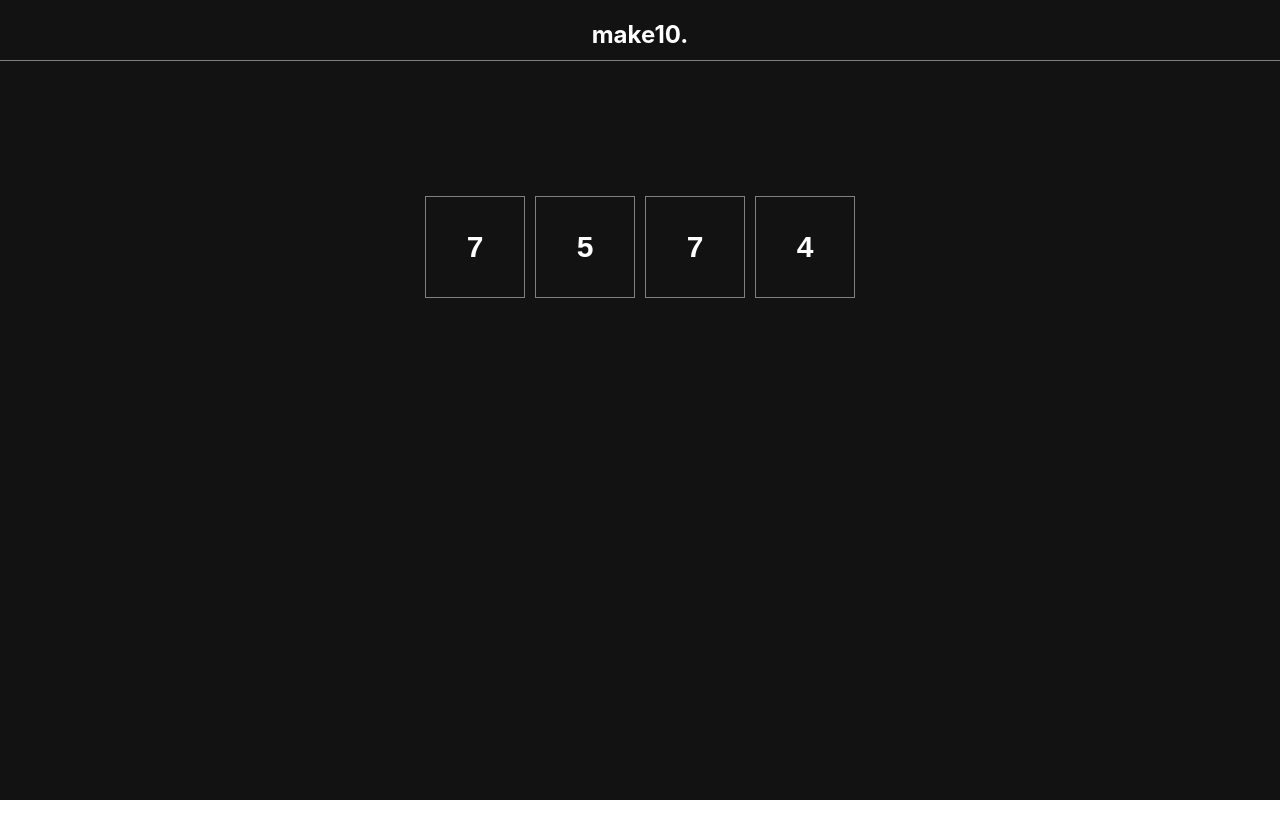
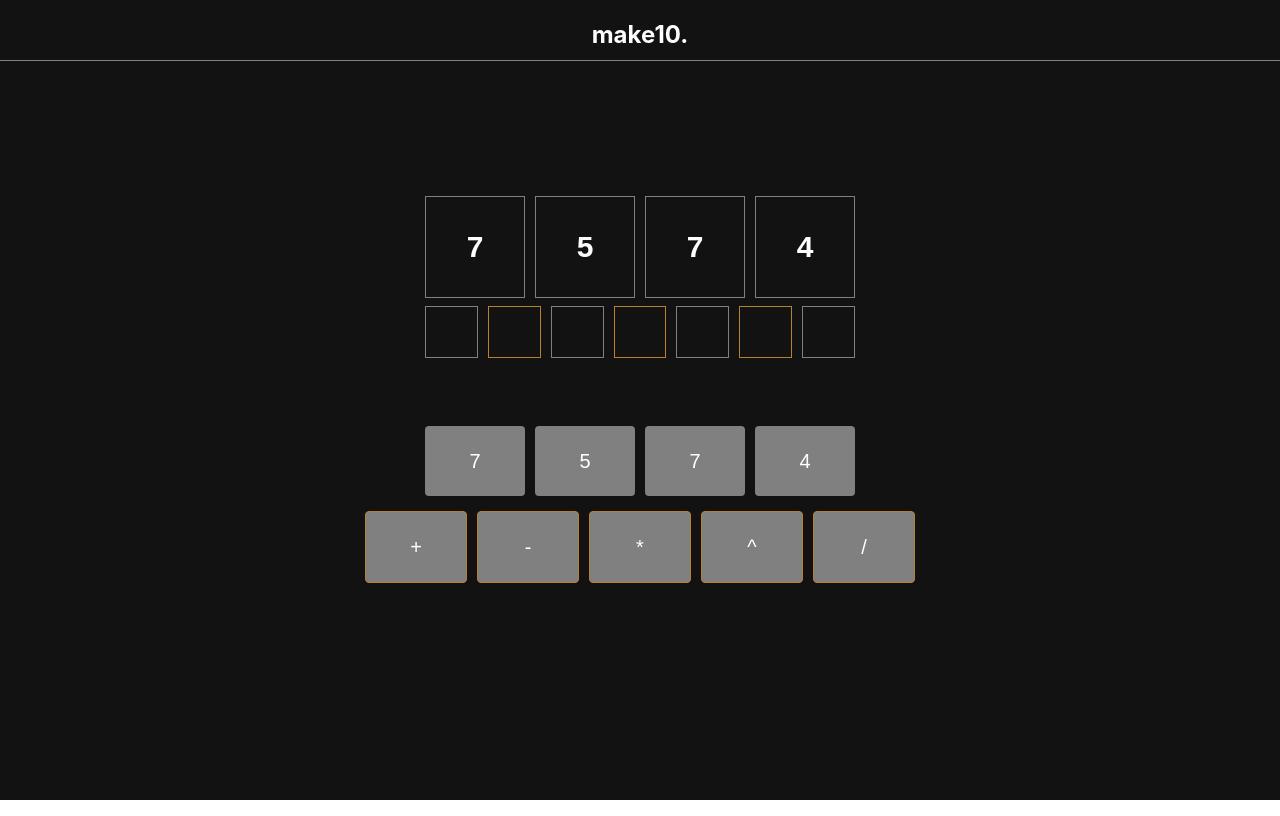
Before and after one commit to tc3149/make10, a React (Create React App) app: page / in a window 1280 px wide. Built offline with nearby package versions, Linux system fonts and the light colour scheme.

Commit message:
Added a keyboard

```diff
--- a/src/App.css
+++ b/src/App.css
@@ -44,6 +44,14 @@ nav h1 {
   flex-direction: column;
 }
 
+.calcBoard {
+  width: 450px;
+  height: 60px;
+  border: 0px solid black;
+  display: flex;
+  flex-direction: column;
+}
+
 .row {
   flex: 33%;
   display: flex;
@@ -62,6 +70,10 @@ nav h1 {
   font-weight: bolder;
   color: white;
   font-family: Arial, Helvetica, sans-serif;
+}
+
+#red {
+  border: 1px solid rgb(181, 130, 41);
 }
 
 #correct {
@@ -106,7 +118,7 @@ nav h1 {
 }
 
 .key {
-  width: 50px;
+  width: 100px;
   height: 70px;
   margin: 5px;
   border-radius: 4px;
@@ -119,9 +131,10 @@ nav h1 {
   cursor: pointer;
 }
 
-#big {
-  width: 100px;
+#operator {
+  border: 1.5px solid rgb(181, 130, 41);
 }
+
 #disabled {
   background-color: #3a393c;
 }
--- a/src/App.js
+++ b/src/App.js
@@ -1,6 +1,8 @@
 import { createContext, useEffect, useState } from "react";
 import "./App.css";
 import Board from "./components/Board";
+import CalcBoard from "./components/CalcBoard";
+import Keyboard from "./components/Keyboard";
 
 export const AppContext = createContext();
 
@@ -12,9 +14,6 @@ function App() {
     Math.floor(Math.random() * 10),
   ]);
 
-  console.log(chosenNumbers);
-  console.log(chosenNumbers[0]);
-
   return (
     <div className="App">
       <nav>
@@ -23,6 +22,8 @@ function App() {
       <AppContext.Provider value={{ chosenNumbers }}>
         <div className="game">
           <Board />
+          <CalcBoard />
+          <Keyboard />
         </div>
       </AppContext.Provider>
     </div>
--- /dev/null
+++ b/src/components/CalcBoard.js
@@ -0,0 +1,21 @@
+import React, { useContext } from "react";
+import { AppContext } from "../App";
+import Letter from "./Letter";
+
+function CalcBoard() {
+  return (
+    <div className="calcBoard">
+      <div className="row">
+        <Letter val={""} />
+        <Letter val={""} id="red" />
+        <Letter val={""} />
+        <Letter val={""} id="red" />
+        <Letter val={""} />
+        <Letter val={""} id="red" />
+        <Letter val={""} />
+      </div>
+    </div>
+  );
+}
+
+export default CalcBoard;
--- /dev/null
+++ b/src/components/Key.js
@@ -0,0 +1,11 @@
+import React from "react";
+
+function Key({ keyVal, operator }) {
+  return (
+    <div className="key" id={operator ? "operator" : ""}>
+      {keyVal}
+    </div>
+  );
+}
+
+export default Key;
--- /dev/null
+++ b/src/components/Keyboard.js
@@ -0,0 +1,25 @@
+import React, { useCallback, useContext, useEffect } from "react";
+import { AppContext } from "../App";
+import Key from "./Key";
+
+function Keyboard() {
+  const keys = ["+", "-", "*", "^", "/"];
+  const { chosenNumbers } = useContext(AppContext);
+
+  return (
+    <div className="keyboard">
+      <div className="line1">
+        {chosenNumbers.map((key) => {
+          return <Key keyVal={key} />;
+        })}
+      </div>
+      <div className="line2">
+        {keys.map((key) => {
+          return <Key keyVal={key} operator />;
+        })}
+      </div>
+    </div>
+  );
+}
+
+export default Keyboard;
--- a/src/components/Letter.js
+++ b/src/components/Letter.js
@@ -1,7 +1,11 @@
 import React from "react";
 
-function Letter({ val }) {
-  return <div className="letter">{val}</div>;
+function Letter({ val, id }) {
+  return (
+    <div className="letter" id={id}>
+      {val}
+    </div>
+  );
 }
 
 export default Letter;
```
